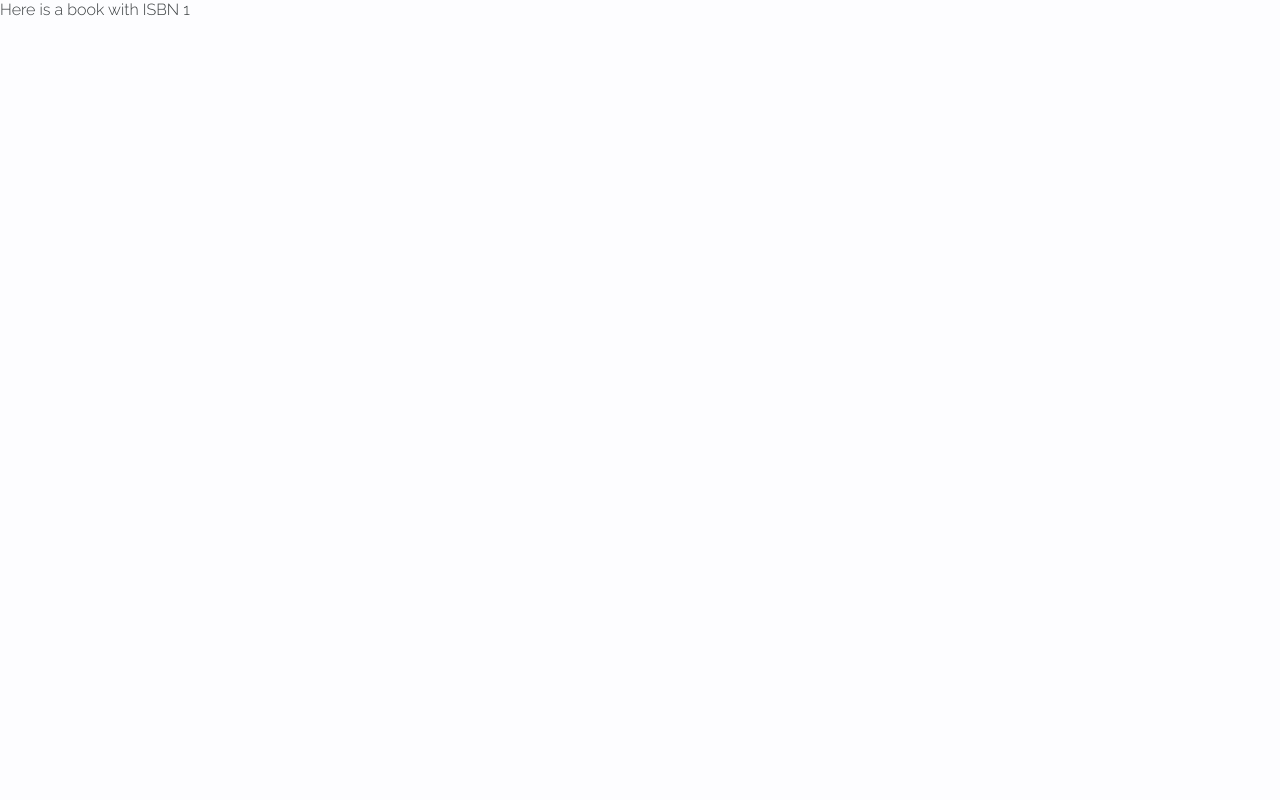
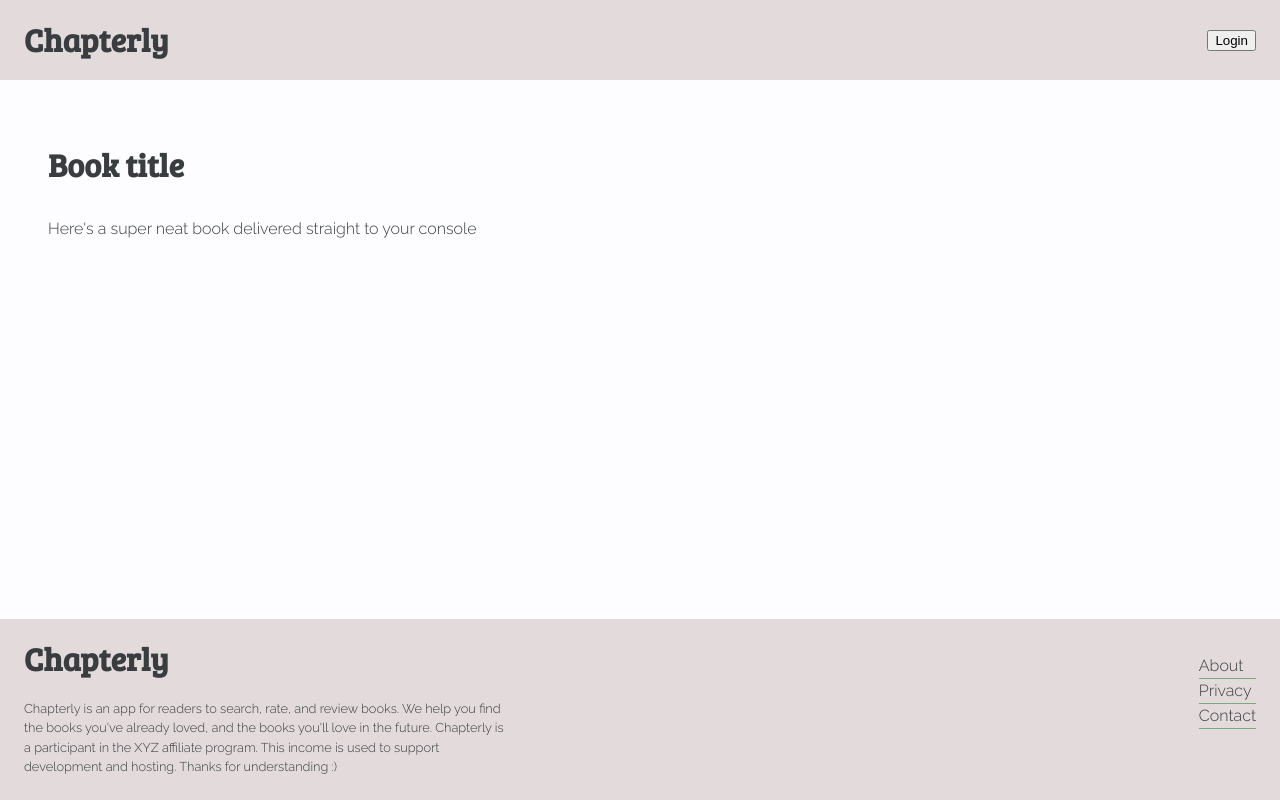
Before and after one commit to chingu-voyages/v9-bears-team-40, a React (Create React App) app: page /b/1 in a window 1280 px wide. Built offline with nearby package versions, Linux system fonts and the light colour scheme.

Commit message:
create Book Page

```diff
--- /dev/null
+++ b/src/Pages/Book.tsx
@@ -0,0 +1,33 @@
+import * as React from "react";
+import styled from "../utils/theme";
+
+import Header from "../Components/Header";
+import Footer from "../Components/Footer";
+
+const Main = styled.main`
+  display: flex;
+  flex-direction: column;
+  flex-grow: 1;
+  padding: 3rem;
+`;
+
+type BookProps = {
+  search: {
+    isbn?: string;
+  };
+};
+
+const Book: React.FunctionComponent<BookProps> = props => {
+  return (
+    <React.Fragment>
+      <Header />
+      <Main>
+        <h1>Book title</h1>
+        <p>Here's a super neat book delivered straight to your console</p>
+      </Main>
+      <Footer />
+    </React.Fragment>
+  );
+};
+
+export default Book;
--- a/src/routes/routes.tsx
+++ b/src/routes/routes.tsx
@@ -2,6 +2,7 @@ import * as React from "react";
 import { Route } from "react-router-dom";
 
 import Home from "../Pages/Home";
+import Book from "../Pages/Book";
 
 const Routes = () => (
   <React.Fragment>
@@ -9,7 +10,11 @@ const Routes = () => (
     <Route
       path="/b/:isbn"
       render={props => (
-        <div>Here is a book with ISBN {props.match.params.isbn}</div>
+        <Book
+          search={{
+            isbn: props.match.params.isbn
+          }}
+        />
       )}
     />
   </React.Fragment>
```
